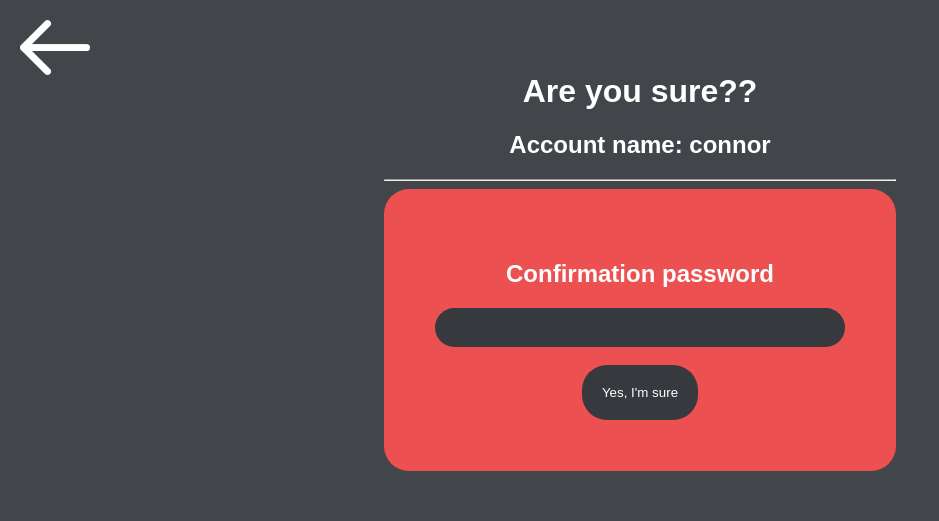
After one commit to connorm400/social-nexus, a Flask app: page /delete-account in a window 1280 px wide. The commit adds this page. Shown: the top 521 px of the page, without its empty margins (0-939 px from the left). Run offline with Flask 3, Linux system fonts and the light colour scheme; a user stored in the database is signed in.

Commit message:
added account deletion / settings

```diff
--- a/app.py
+++ b/app.py
@@ -159,16 +159,6 @@ def submit():
     elif request.method == 'GET':
         return render_template('dropper.html')
 
-'''
-@app.route('/recipient')
-def viewentries():
-    submissions = entry.query.order_by(entry.votes.desc()).all()
-    if current_user.is_authenticated:
-        return render_template('recipient.html', submissions=submissions, logged_in=current_user.is_authenticated, name=current_user.name)
-    else:
-        return render_template('recipient.html', submissions=submissions, logged_in=current_user.is_authenticated)
-'''
-
 @app.route('/del/<int:id>')
 @login_required
 def deleteentry(id):
@@ -260,6 +250,31 @@ def commentPage(id):
     except:
         return "issue with making comment"
 
+@app.route('/settings', methods=[ 'GET'])
+@login_required
+def settings():
+    return render_template('settings.html', user=current_user)
+
+@app.route('/delete-account', methods=['GET', 'POST'])
+@login_required
+def delaccount():
+    if request.method == 'GET':
+        return render_template('delete-account.html', user=current_user)
+    elif request.method == 'POST':
+        user_to_delete = current_user
+        pw_candidate = request.form['password']
+        if bcrypt.check_password_hash(user_to_delete.pw_hash, pw_candidate):
+            try:
+                db.session.delete(user_to_delete)
+                db.session.commit()
+                logout_user()
+                flash ('account deleted')
+                return redirect ('/')
+            except:
+                flash ('Unable to delete account')
+        else:
+            flash ('Incorrect password')
+            return redirect ('/settings')
 if __name__ == "__main__":
     with app.app_context():
         db.create_all()
--- a/static/css/main.css
+++ b/static/css/main.css
@@ -154,3 +154,8 @@ textarea{
     animation-fill-mode: forwards;
     animation-timing-function: linear;
 }
+.danger-box {
+    background-color: rgb(236, 80, 80);
+    padding: 10%;
+    border-radius: 25px;
+}
--- /dev/null
+++ b/templates/delete-account.html
@@ -0,0 +1,19 @@
+{% extends 'base.html' %}
+{% block head %}
+<title>delete account</title>
+{% endblock %}
+{% block body %}
+<a href="/"><img src="{{ url_for('static', filename='images/back-arrow.png') }}" class="back"></a>
+<body class="box">
+    <h1>Are you sure??</h1>
+    <h2>Account name: {{user.name}}</h2>
+    <hr>
+    <div class="danger-box">
+        <form action="/delete-account" method="POST" class="accountdelete-confirmation">
+            <h2>Confirmation password</h2>
+            <input type="password" name="password" id="password" class="accountdelete-confirmation"><br><br>
+            <input type="submit" value="Yes, I'm sure" class="accountdelete-confirmations">
+        </form>
+    </div>
+</body>
+{% endblock %}
--- a/templates/index.html
+++ b/templates/index.html
@@ -17,7 +17,7 @@
         </div><br><br>
         {% if logged_in %}
             <div class="sidebar-box">
-                {{ name }} | <a href="/logout">Logout</a>
+                {{ name }} | <a href="/logout">Logout</a> | <a href="/settings">Settings</a>
             </div>
         {% else %}
             <div class="sidebar-box">
```
Also changed, not shown: templates/settings.html (added, +16 -0 lines), templates/signup.html (+0 -11 lines).
